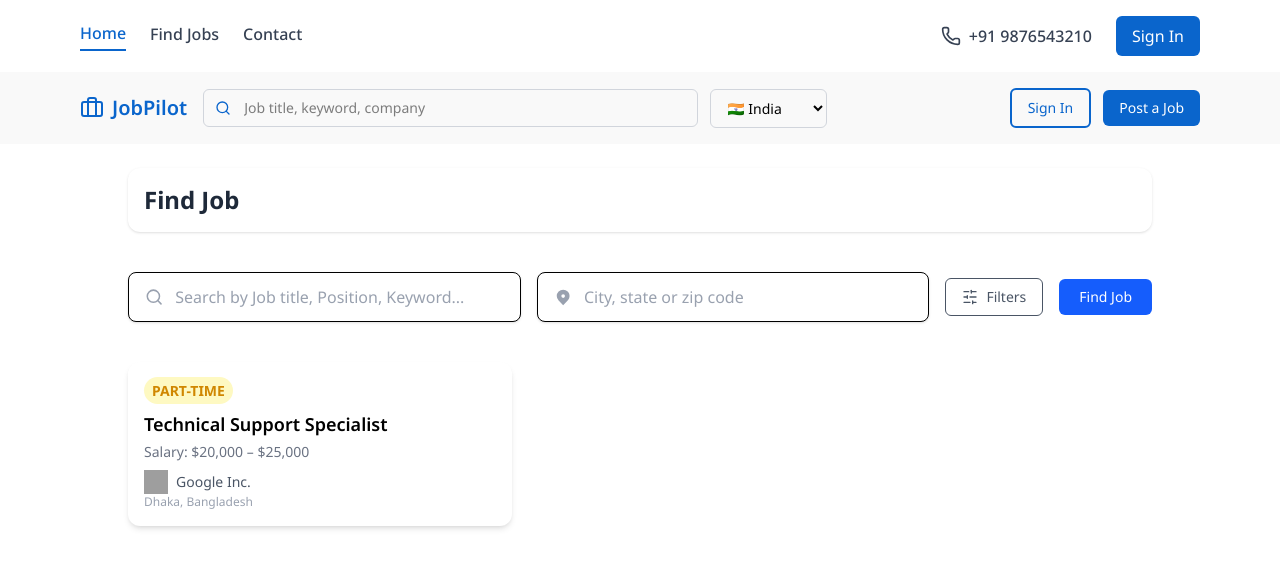
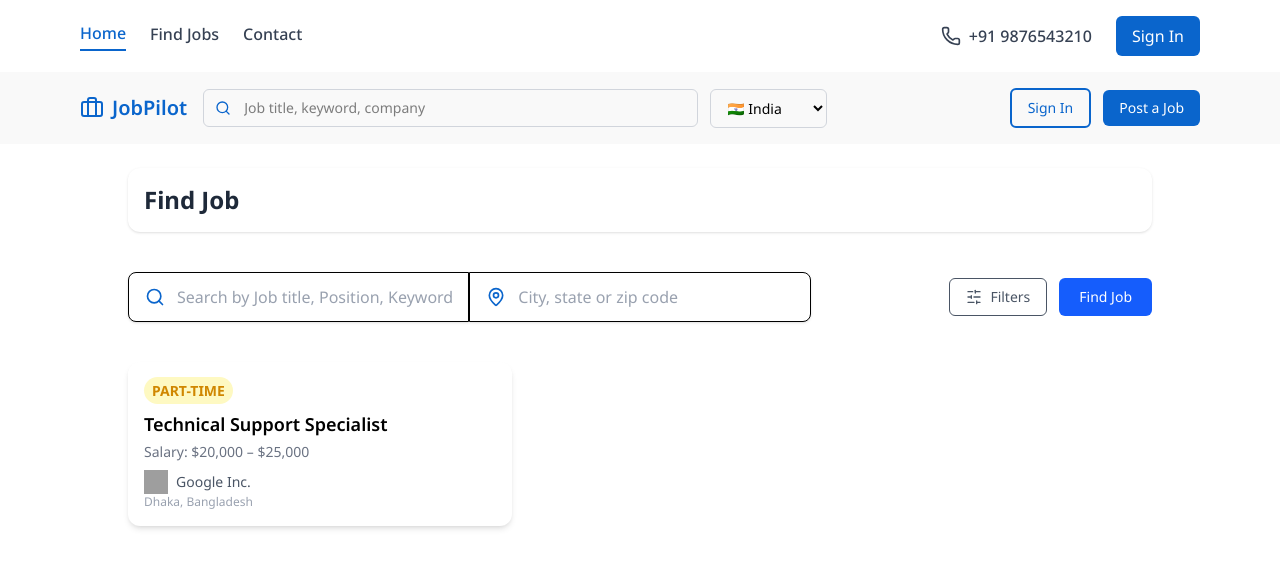
Before and after one commit to chirag-soni23/JobPilot-, a React (Vite) app in the folder frontend/: page /findjob in a window 1280 px wide. Shown: the top 568 px of the page. Built offline with nearby package versions, Linux system fonts and the light colour scheme; grey boxes are pictures that could not be loaded; a web font is replaced by a local one.

Commit message:
proper alignes

```diff
--- a/frontend/src/pages/FindJob.jsx
+++ b/frontend/src/pages/FindJob.jsx
@@ -1,5 +1,5 @@
 import React from "react";
-import { SlidersHorizontal, Search } from "lucide-react";
+import { SlidersHorizontal, Search, MapPin } from "lucide-react";
 
 const FindJob = () => {
   return (
@@ -8,11 +8,13 @@ const FindJob = () => {
       <div className="space-y-6 bg-white p-4 rounded-xl shadow-sm">
         <h1 className="text-2xl font-bold text-gray-800">Find Job</h1>
       </div>
-        <div className="flex flex-wrap gap-4 items-center">
+      <div className="flex flex-col lg:flex-row gap-6 justify-between items-center flex-wrap">
+        <div className="flex flex-wrap items-start gap-0 w-full lg:w-2/3">
           {/* Job Title Input */}
-          <div className="flex items-center gap-3 px-4 py-3 border rounded-lg flex-1 bg-white shadow-sm">
-
-            <Search className="w-5 h-5 text-gray-400" />
+          <div className="flex items-center gap-3 px-4 py-3 border rounded-l-lg flex-1 bg-white shadow-sm">
+            <span className="text-[#0A65CC]">
+              <Search className="w-5 h-5" />
+            </span>
             <input
               type="text"
               placeholder="Search by Job title, Position, Keyword..."
@@ -21,37 +23,30 @@ const FindJob = () => {
           </div>
 
           {/* Location Input */}
-          <div className="flex items-center gap-3 px-4 py-3 border rounded-lg flex-1 bg-white shadow-sm">
-            <svg
-              xmlns="http://www.w3.org/2000/svg"
-              className="h-5 w-5 text-gray-400"
-              viewBox="0 0 20 20"
-              fill="currentColor"
-            >
-              <path
-                fillRule="evenodd"
-                d="M5.05 4.05a7 7 0 019.9 0c2.73 2.73 2.73 7.17 0 9.9l-4.95 4.95-4.95-4.95a7 7 0 010-9.9zM10 11a2 2 0 100-4 2 2 0 000 4z"
-                clipRule="evenodd"
-              />
-            </svg>
+          <div className="flex items-center gap-3 px-4 py-3 border rounded-r-lg flex-1 bg-white shadow-sm">
+            <span className=" text-[#0A65CC]">
+              <MapPin className="w-5 h-5" />
+            </span>
             <input
               type="text"
               placeholder="City, state or zip code"
               className="outline-none w-full text-base placeholder:text-gray-400"
             />
           </div>
+        </div>
 
+        <div className="flex gap-3 w-full lg:w-auto justify-end">
           {/* Filter button */}
           <button className="flex items-center gap-2 px-4 py-2 border rounded-md text-sm text-gray-600 hover:bg-gray-50">
             <SlidersHorizontal className="w-4 h-4" />
             Filters
           </button>
 
-          {/* Find Job button */}
           <button className="bg-blue-600 hover:bg-blue-700 text-white px-5 py-2 rounded-md text-sm">
             Find Job
           </button>
         </div>
+      </div>
 
       {/* One Job Card */}
       <div className="bg-white shadow-md rounded-xl p-4 w-full max-w-sm">
```
